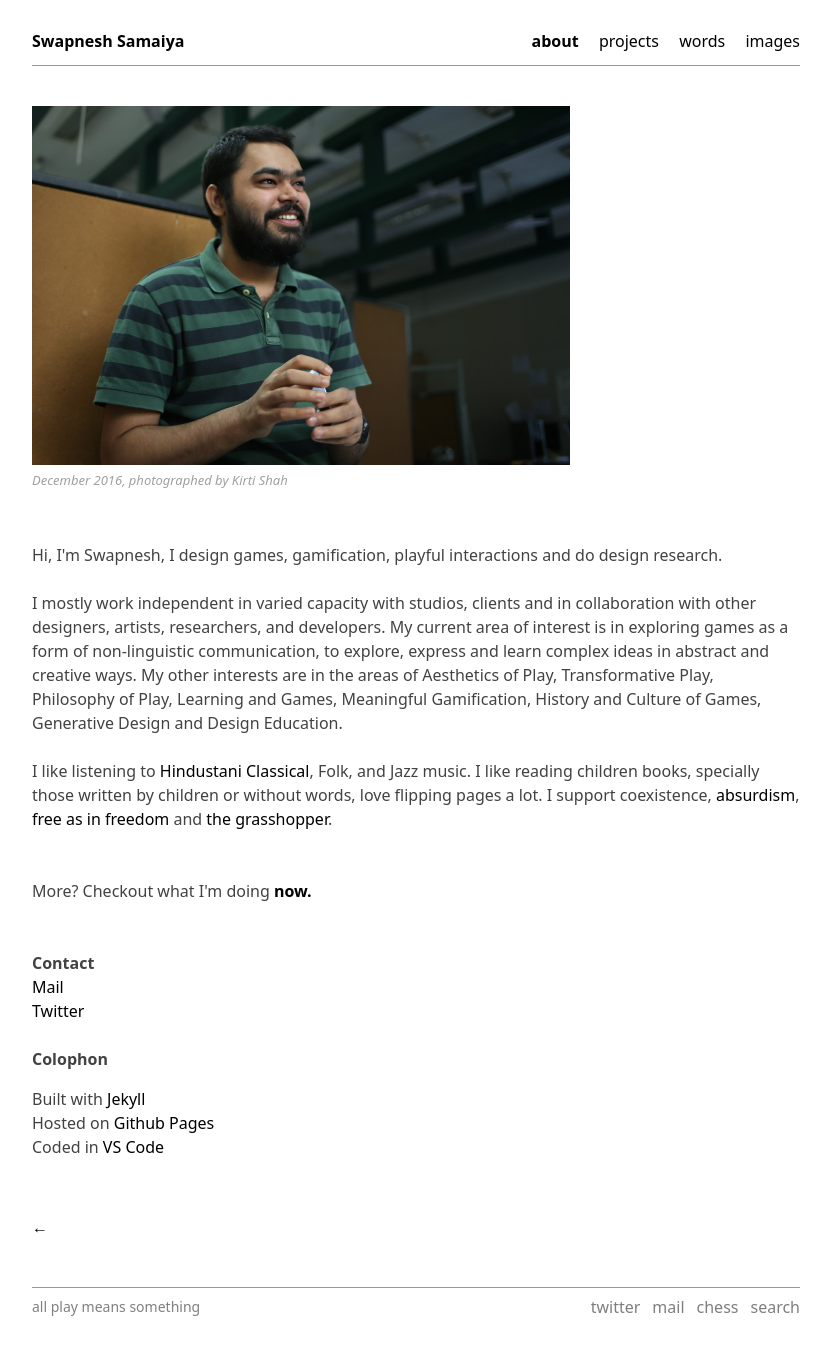
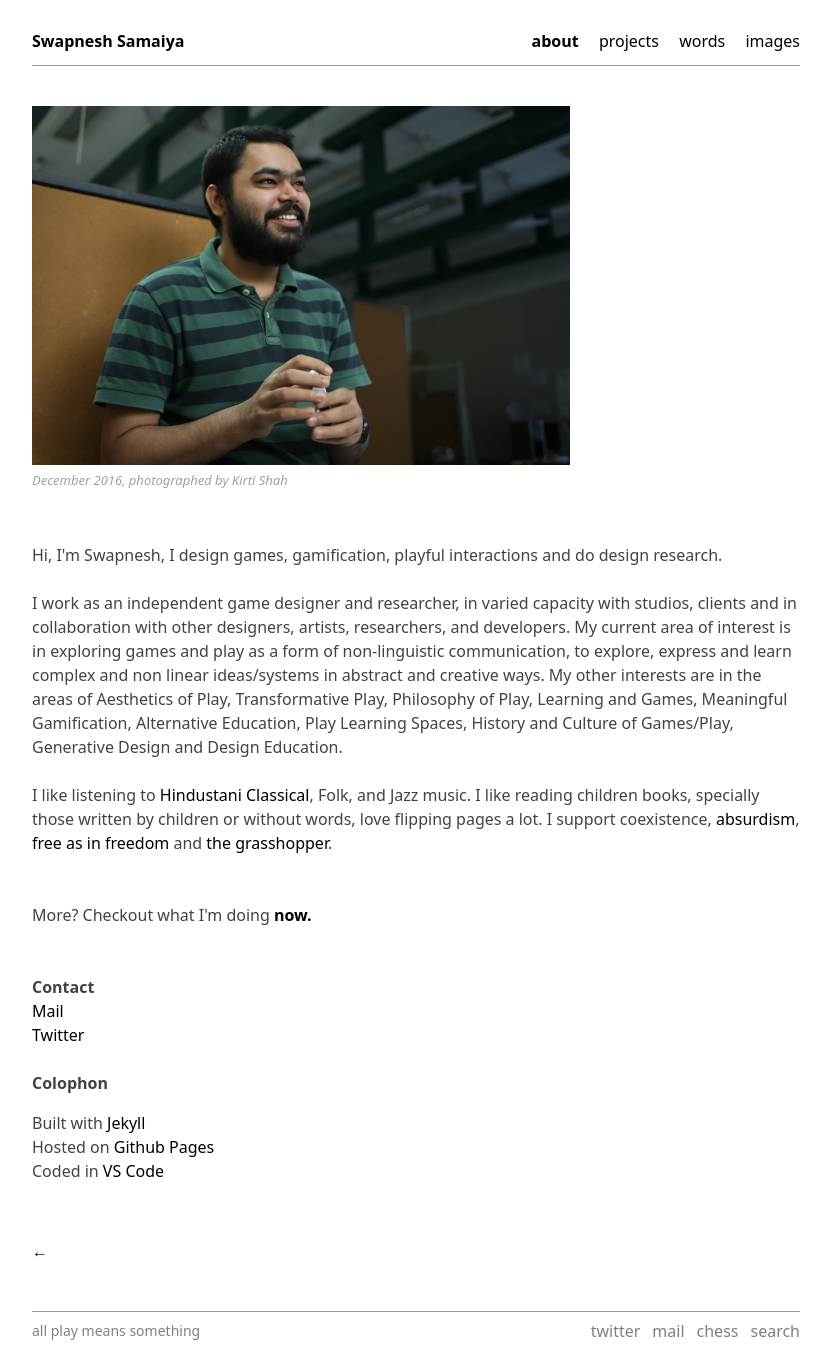
Before and after one commit to bunbutterjam/bunbutterjam.github.io, a Jekyll site: the page built from _pages/about.html, in a window 1280 px wide. Shown: the whole page, without its empty margins (224-1055 px from the left). Built offline with Jekyll 4.4.1, drawn with Linux system fonts in a browser that asks for light colours; before the commit the page ends 1343 px from its top, so only the background shows below that.

Commit message:
about update

```diff
--- a/_pages/about.html
+++ b/_pages/about.html
@@ -11,11 +11,11 @@ image: /assets/images/about_1.jpg
 
     Hi, I'm Swapnesh, I design games, gamification, playful interactions and do design research.<br><br>
 
-    I mostly work independent in varied capacity with studios, clients and in collaboration with
+    I work as an independent game designer and researcher, in varied capacity with studios, clients and in collaboration with
     other designers, artists,
-    researchers, and developers. My current area of interest is in exploring games as a form of non-linguistic
-    communication, to explore, express and learn complex ideas in abstract and creative ways. My other interests are in the areas of Aesthetics of Play,
-    Transformative Play, Philosophy of Play, Learning and Games, Meaningful Gamification, History and Culture of Games, Generative Design and
+    researchers, and developers. My current area of interest is in exploring games and play as a form of non-linguistic
+    communication, to explore, express and learn complex and non linear ideas/systems in abstract and creative ways. My other interests are in the areas of Aesthetics of Play,
+    Transformative Play, Philosophy of Play, Learning and Games, Meaningful Gamification, Alternative Education, Play Learning Spaces, History and Culture of Games/Play, Generative Design and
     Design Education. <br><br>
 
     I like listening to <a href="https://en.wikipedia.org/wiki/Hindustani_classical_music" target="_blank" >Hindustani Classical</a>,
```
